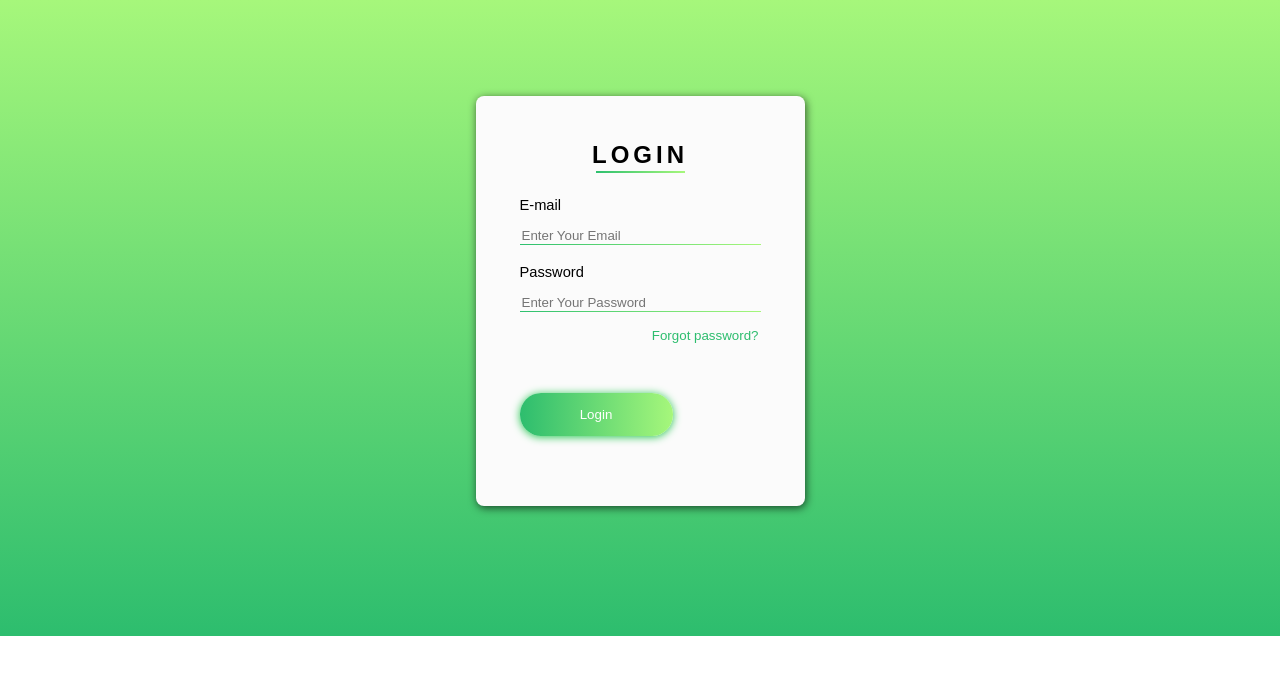
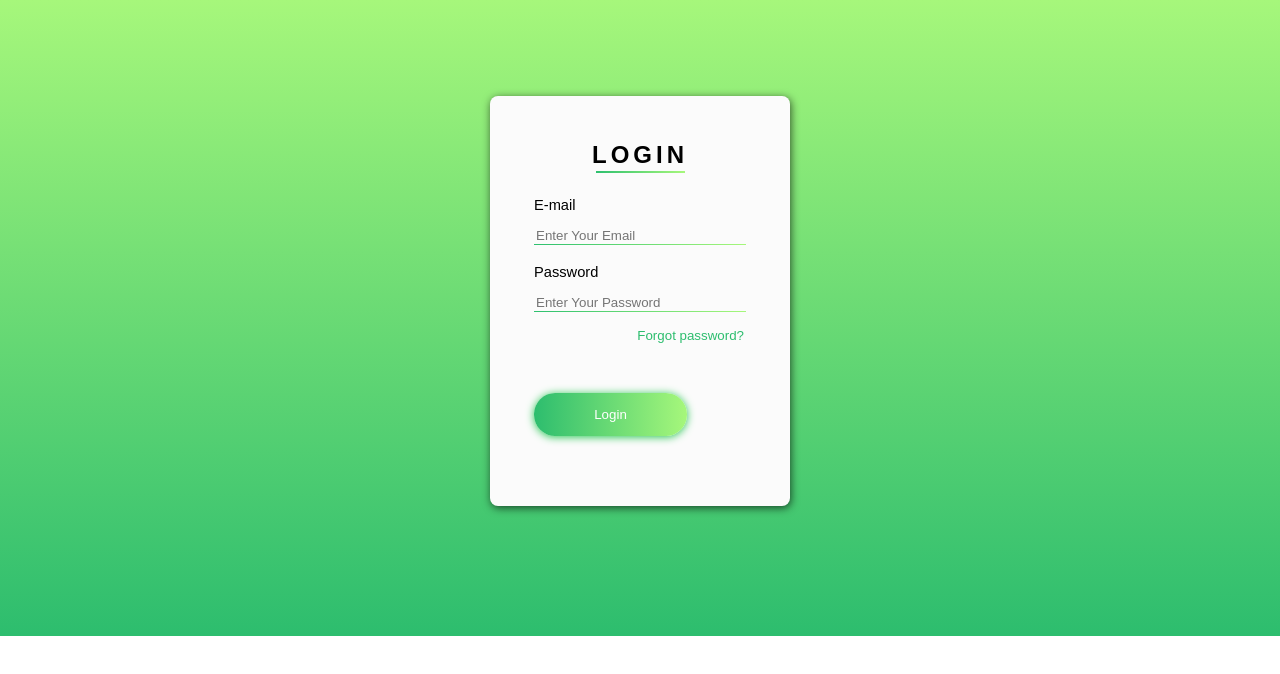
Before and after one commit to Bose14/DellKart, a plain HTML site: page Grocery Store Website/Grocery Store Website/html/login.html in a window 1280 px wide. Drawn offline with Linux system fonts and the light colour scheme.

Commit message:
changes by bose

```diff
--- a/Grocery Store Website/Grocery Store Website/css/style1.css
+++ b/Grocery Store Website/Grocery Store Website/css/style1.css
@@ -22,7 +22,7 @@ a {
     box-shadow: 1px 2px 8px rgba(0, 0, 0, 0.65);
     height: 410px;
     margin: 6rem auto 8.1rem auto;
-    width: 329px;
+    width: 300px;
   }
   #card-content {
     padding: 12px 44px;
```
